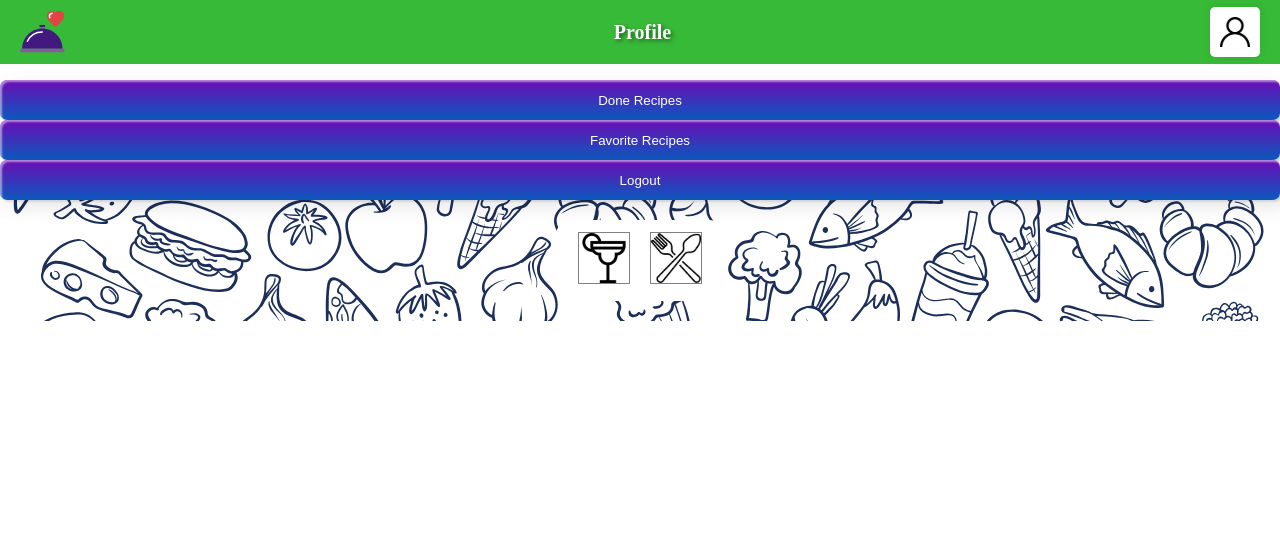
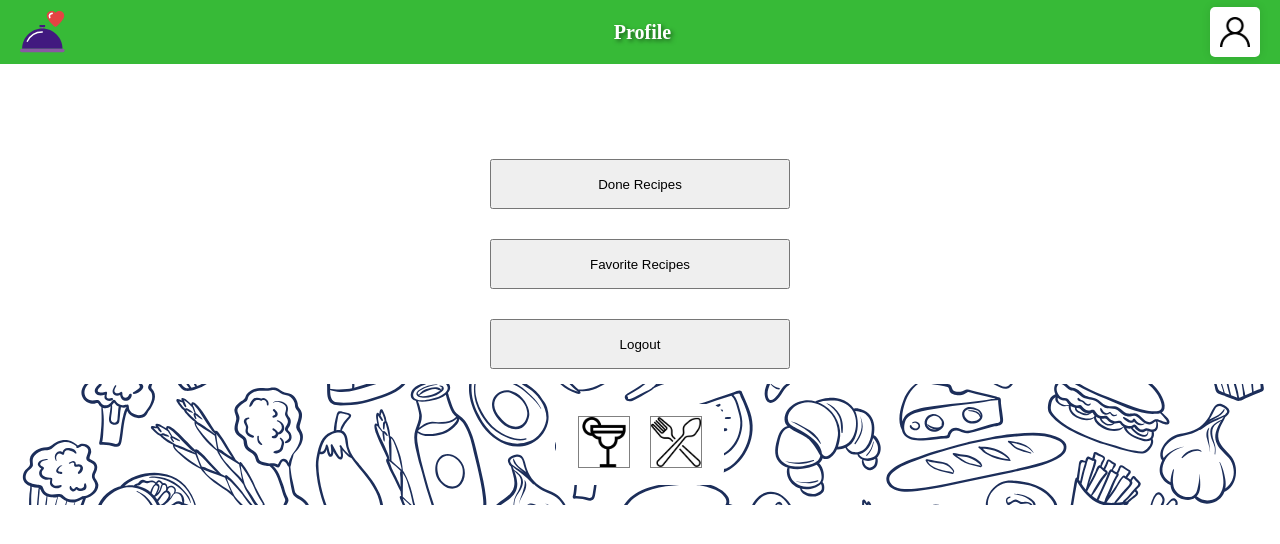
Before and after one commit to ThiagoDRangel/App-Receitas, a React (Create React App) app: page /profile in a window 1280 px wide. Shown: the top 544 px of the page. Built offline with nearby package versions, Linux system fonts and the light colour scheme.

Commit message:
Adicionando css na página Profile

```diff
--- a/src/pages/Profile.jsx
+++ b/src/pages/Profile.jsx
@@ -3,7 +3,7 @@ import { useHistory } from 'react-router-dom';
 import Header from '../components/Header';
 import Footer from '../components/Footer';
 import { getLocalStorage } from '../helpers/saveLocalStorage';
-// import '../styles/Profile.css';
+import '../styles/Profile.css';
 
 export default function Profile() {
   const history = useHistory();
@@ -23,35 +23,25 @@ export default function Profile() {
 
   return (
     <div className="profile">
-      <Header
-        title="Profile"
-      />
-      <p
-        className="profileuser"
-        data-testid="profile-email"
-      >
-        {email}
-      </p>
-      <div className="profilebuttons">
+      <Header title="Profile" />
+      <p className="profile-user">{email}</p>
+      <div className="profile-btn">
         <button
-          className="buttonFilters"
-          data-testid="profile-done-btn"
+          className="filters"
           type="button"
           onClick={ () => history.push('/done-recipes') }
         >
           Done Recipes
         </button>
         <button
-          className="buttonFilters"
-          data-testid="profile-favorite-btn"
+          className="filters"
           type="button"
           onClick={ () => history.push('/favorite-recipes') }
         >
           Favorite Recipes
         </button>
         <button
-          className="buttonFilters"
-          data-testid="profile-logout-btn"
+          className="filters"
           type="button"
           onClick={ () => userLogout() }
         >
--- /dev/null
+++ b/src/styles/Profile.css
@@ -0,0 +1,29 @@
+.profile {
+  height: 100vh;
+}
+
+.profile-btn {
+  align-items: center;
+  display: flex;
+  flex-direction: column;
+  height: 30vh;
+  justify-content: space-around;
+}
+
+button {
+  height: 50px;
+  width: 300px;
+}
+
+button:hover {
+  background-color: green;
+  color: white;
+  font-size: larger;
+  font: 1.2rem;
+}
+
+.profile-user {
+  font-size: 20px;
+  font-weight: 700;
+  margin-top: 80px;
+}
```
